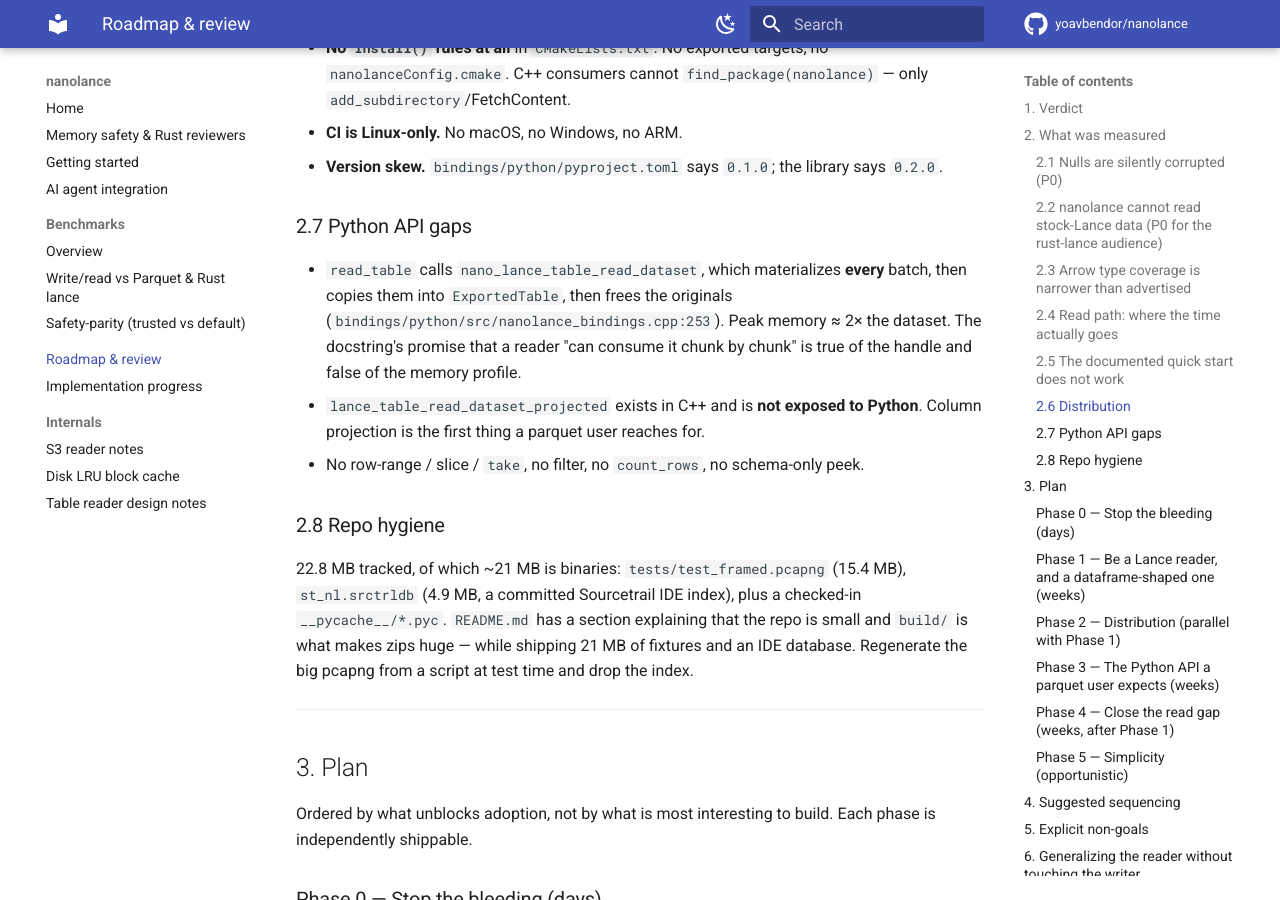
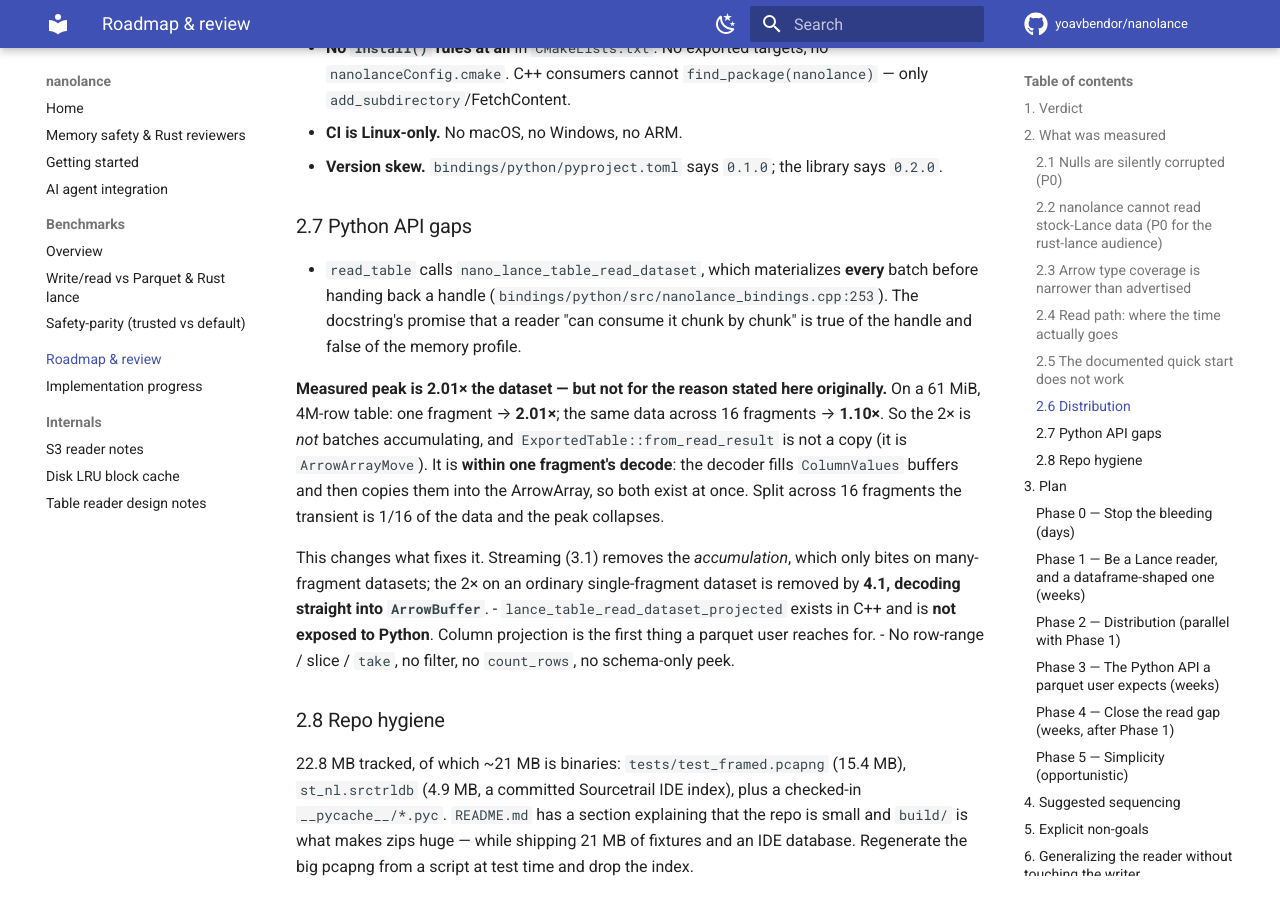
Before and after one commit to yoavbendor/nanolance, an MkDocs documentation site: the page built from docs/OPTIMIZATION_PLAN.md, in a window 1280 px wide and 900 px high, scrolled down 5142 px. Built offline with MkDocs 1.6.1 and Material for MkDocs 9.7.7, drawn with Linux system fonts in a browser that asks for light colours; comment, search, counter and statistics services are not loaded; some of the changed text lies outside the part shown.

Commit message:
docs: measure the "2x read peak" claim, and correct why it happens
Before building the streaming reader (3.1) on top of it, I measured the plan's
"peak memory ~ 2x the dataset" claim. Reading the code suggested it was wrong --
ExportedTable::from_read_result is ArrowArrayMove, not a copy, so nothing is
duplicated when batches are handed to the handle. The measurement said otherwise
and the measurement wins:

    61 MiB, 4M-row table, written as 1 fragment   -> peak 2.01x
    the same data written as 16 fragments         -> peak 1.10x

The 2x is real. It is not batches accumulating: it lives INSIDE one fragment's
decode, where the decoder fills ColumnValues buffers and then copies them into
the ArrowArray, so both exist at once. Split across 16 fragments, that transient
is 1/16 of the data and the peak collapses.

This changes the sequencing, which is why it is worth a commit of its own. Plan
item 3.1 says streaming "removes the 2x peak". It does not -- streaming removes
the ACCUMULATION, which only bites on many-fragment datasets; a single-fragment
dataset would still peak at 2x afterwards. What removes it is 4.1, decoding
straight into ArrowBuffer, which the plan sequenced last on the reasoning that
the decode paths were about to be rewritten for nullability (1.1) and
stock-Lance layouts (1.3). Those rewrites have landed, so that reason is spent
and 4.1 is now the item with the headline number.

Corrected in both places the claim appears (plan 2.7 and 3.1), with the numbers,
plus a note on Phase 4 that its deferral reason has expired. 3.1 keeps its value
-- larger-than-memory datasets and time-to-first-batch -- and now says so in
those terms rather than claiming the peak.

Co-Authored-By: Claude Opus 5 <noreply@anthropic.com>
Claude-Session: https://claude.ai/code/session_014PGy9PK68gHvyR8T1r5ueY

```diff
--- a/docs/OPTIMIZATION_PLAN.md
+++ b/docs/OPTIMIZATION_PLAN.md
@@ -204,11 +204,21 @@ example hard-`FATAL_ERROR`s. This is the first command a new user runs, and the
 
 ### 2.7 Python API gaps
 
-- `read_table` calls `nano_lance_table_read_dataset`, which materializes **every** batch, then
-  copies them into `ExportedTable`, then frees the originals
-  (`bindings/python/src/nanolance_bindings.cpp:253`). Peak memory ≈ 2× the dataset. The docstring's
-  promise that a reader "can consume it chunk by chunk" is true of the handle and false of the
-  memory profile.
+- `read_table` calls `nano_lance_table_read_dataset`, which materializes **every** batch before
+  handing back a handle (`bindings/python/src/nanolance_bindings.cpp:253`). The docstring's promise
+  that a reader "can consume it chunk by chunk" is true of the handle and false of the memory
+  profile.
+
+  **Measured peak is 2.01× the dataset — but not for the reason stated here originally.** On a
+  61 MiB, 4M-row table: one fragment → **2.01×**; the same data across 16 fragments → **1.10×**. So
+  the 2× is *not* batches accumulating, and `ExportedTable::from_read_result` is not a copy (it is
+  `ArrowArrayMove`). It is **within one fragment's decode**: the decoder fills `ColumnValues`
+  buffers and then copies them into the ArrowArray, so both exist at once. Split across 16 fragments
+  the transient is 1/16 of the data and the peak collapses.
+
+  This changes what fixes it. Streaming (3.1) removes the *accumulation*, which only bites on
+  many-fragment datasets; the 2× on an ordinary single-fragment dataset is removed by **4.1,
+  decoding straight into `ArrowBuffer`**.
 - `lance_table_read_dataset_projected` exists in C++ and is **not exposed to Python**. Column
   projection is the first thing a parquet user reaches for.
 - No row-range / slice / `take`, no filter, no `count_rows`, no schema-only peek.
@@ -298,9 +308,13 @@ Add a consumer smoke test that builds a tiny program against an installed nanola
 ### Phase 3 — The Python API a parquet user expects (weeks)
 
 **3.1 Streaming read.** Replace the materialize-everything `read_table` with a real
-`ArrowArrayStream` that decodes fragment by fragment. Removes the 2× peak and makes
-larger-than-memory datasets work. This is also a C++-side improvement
+`ArrowArrayStream` that decodes fragment by fragment. This is also a C++-side improvement
 (`lance_table_read_dataset` has the same shape).
+
+What it buys, corrected by measurement (see 2.7): **larger-than-memory datasets and time-to-first-
+batch**, not the 2× peak. A single-fragment dataset still peaks at 2× after this change, because
+that 2× lives inside one fragment's decode. Pair it with 4.1 to get ~1× for any dataset — and note
+that 4.1 is the one with the headline number, despite being sequenced later.
 
 **3.2 Expose projection**, then add row-range/slice and `count_rows`/schema-peek. Projection already
 exists in C++ (`lance_table_read_dataset_projected`) and just needs binding.
@@ -318,6 +332,9 @@ non-stdin mode to `arrowipc2lance` (it currently only reads stdin, which surpris
 
 Sequenced last deliberately: correctness and reach move adoption, and optimizing decode paths that
 are about to be rewritten for nullability (1.1) and stock-Lance layouts (1.3) is wasted work.
+
+**That rewrite has now happened** (1.1 and 1.3 are done), so the reason to defer 4.1 is spent. And
+the measurement in §2.7 moved 4.1 up in value: it, not 3.1, is what removes the 2× read peak.
 
 **4.1 Decode straight into `ArrowBuffer`.** Delete the `ColumnValues` → `ArrowBuffer` copy (§2.4
 cause 2). Largest single win; ~59 MB of redundant traffic on the 1M-row bench.
```
Also changed, not shown: docs/PROGRESS.md (+25 -0 lines).
